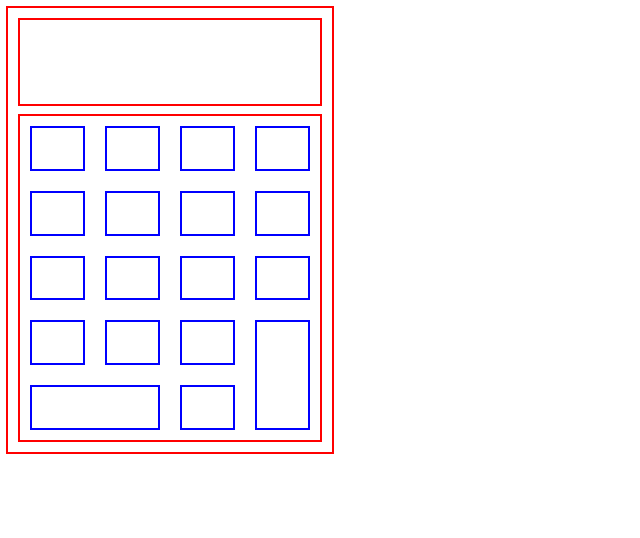
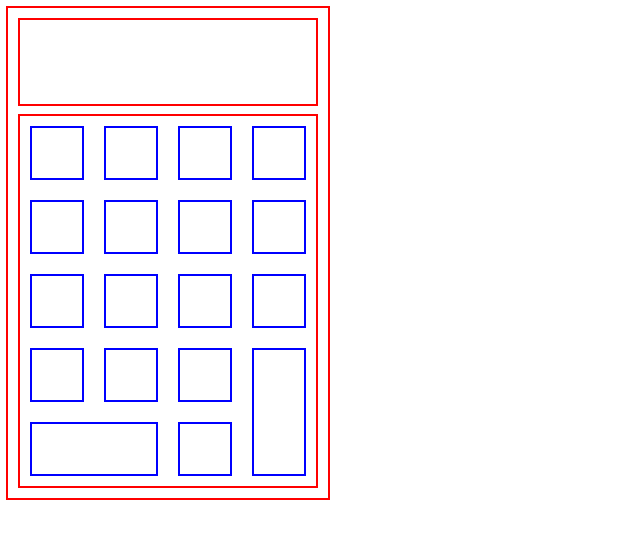
Before and after one commit to j-sizemore/calculator, a plain HTML site: page index.html in a window 1280 px wide. Shown: the whole page, without its empty margins (0-640 px from the left). Drawn offline with Linux system fonts and the light colour scheme.

Commit message:
Branch from main to use absolute width/height

```diff
--- a/index.html
+++ b/index.html
@@ -32,8 +32,8 @@
                 <div class="button"></div>
             </div>
 
-            <div id="equals-row" class="button-row nopad">
-                <div class="button-row multi-row nopad">
+            <div class="button-row">
+                <div class="button-row multi-row">
                     <div class="button-row">
                         <div class="button"></div>
                         <div class="button"></div>
@@ -44,8 +44,8 @@
                         <div class="button"></div>
                     </div>
                 </div>
-                <div id="equals-container" class="button-row">
-                    <div class="button"></div>
+                <div class="button-row">
+                    <div class="button button-tall"></div>
                 </div>
             </div>
 
--- a/style.css
+++ b/style.css
@@ -7,37 +7,24 @@ div {
 }
 
 .container {
-    width: 3.375in;
-    padding: 0.125in;
+    display: inline-flex;
+    flex-direction: column;
+    padding: 12px;
 }
 
 .display {
-    margin-bottom: 0.125in;
-    height: 0.875in;
+    margin-bottom: 12px;
+    height: 84px;
 }
 
 .button-container {
-    height: 3.375in;
-    display: flex;
+    display: inline-flex;
     flex-direction: column;
 }
 
 .button-row {
     outline: none;
     display: flex;
-    flex-grow: 1;
-}
-
-.nopad {
-    padding: 0;
-}
-
-#equals-row {
-    flex-grow: 2;
-}
-
-#equals-container {
-    flex-grow: calc(1 / 3);
 }
 
 .multi-row {
@@ -46,11 +33,15 @@ div {
 
 .button {
     outline: blue 2pt solid;
-    flex-grow: 1;
-    margin: 0.125in;
+    margin: 12px;
+    height: 50px;
+    width: 50px;
 }
 
 .button-wide {
-    flex-basis: 0.25in;
-    flex-grow: 2;
+    width: 124px;
 }
+
+.button-tall {
+    height: 124px;
+}
```
